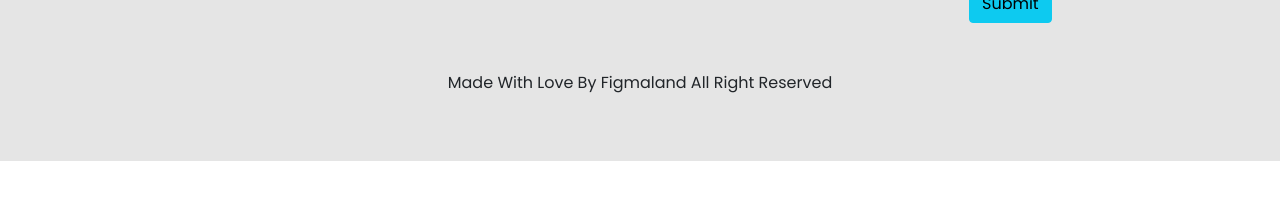
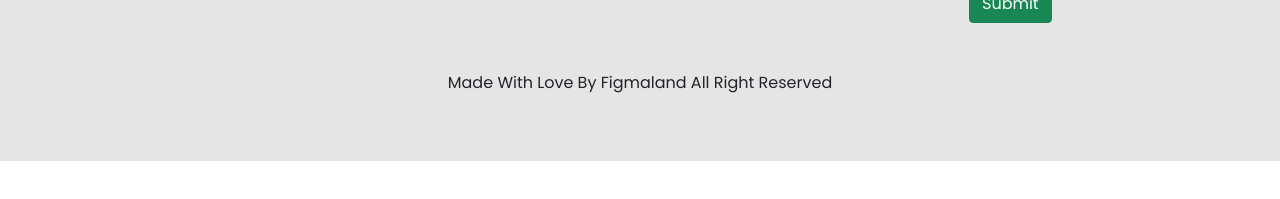
Before and after one commit to mislombek1512/footer, a plain HTML site: page index.html in a window 1280 px wide. Shown: the part 279-478 px from the top of the page. Drawn offline with nearby package versions, Linux system fonts and the light colour scheme.

Commit message:
edit index btn

```diff
--- a/index.html
+++ b/index.html
@@ -56,7 +56,7 @@
                                 <input type="email" class="form-control" id="exampleInputEmail1"
                                     aria-describedby="emailHelp">
                             </div>
-                            <button type="submit" class="btn btn-info">Submit</button>
+                            <button type="submit" class="btn btn-success">Submit</button>
                         </form>
                     </ul>
                 </div>
```
